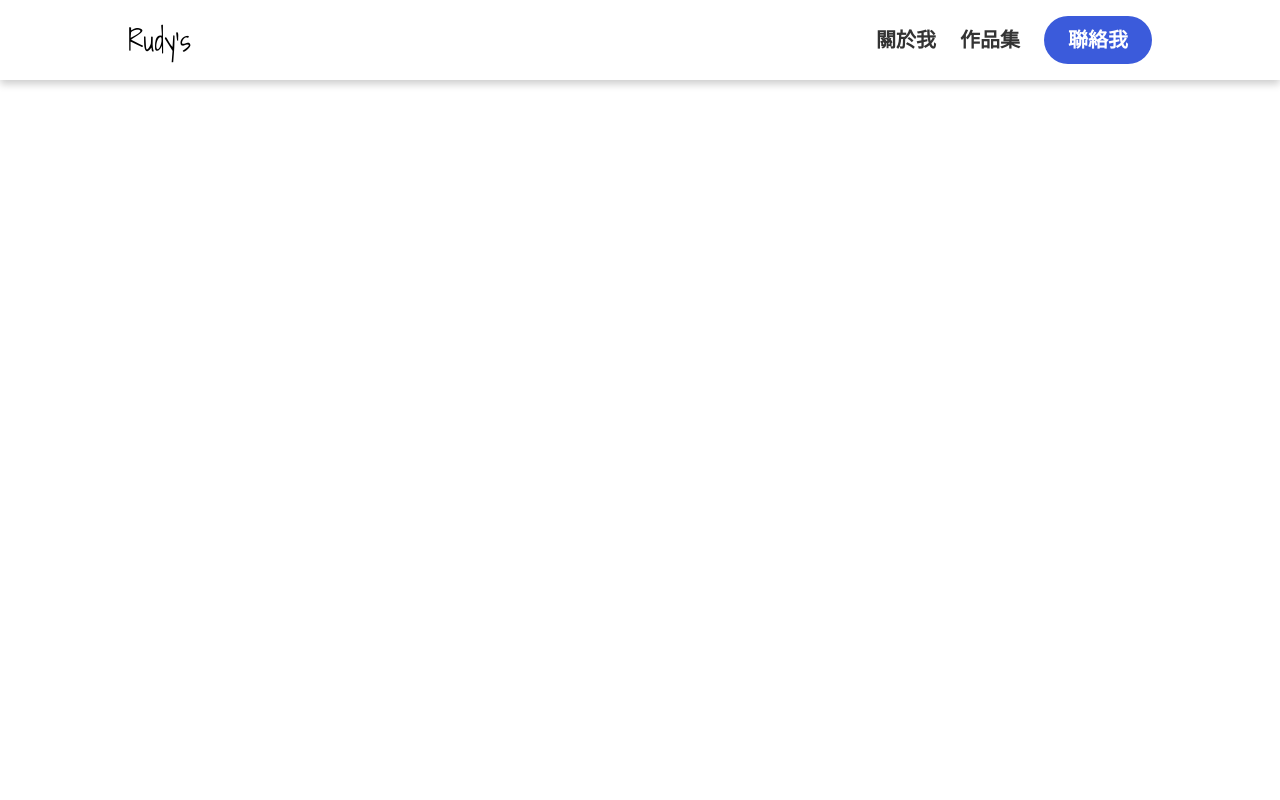
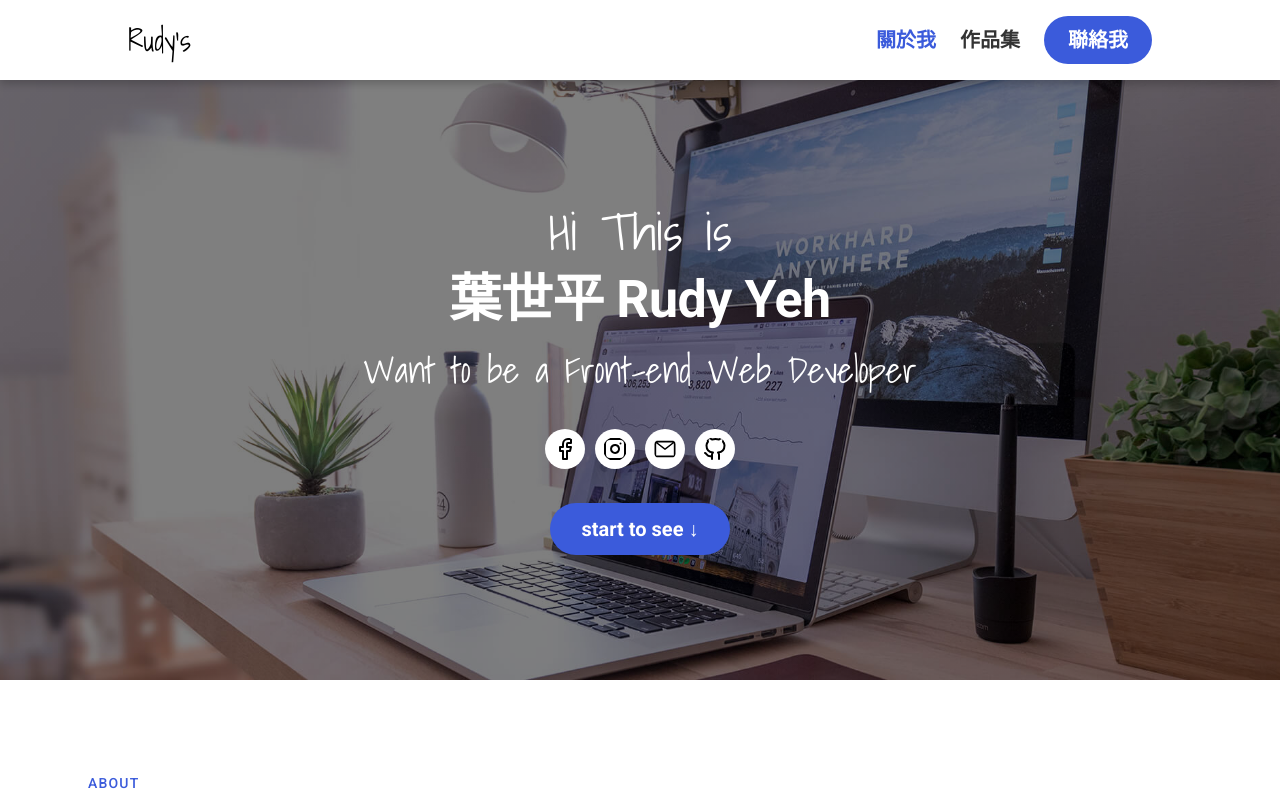
Before and after one commit to rudy0628/portfolio-v2, a React (Create React App) app: page / in a window 1280 px wide. Before the commit this address had no page. Shown: the top 800 px of the page. Built offline with nearby package versions, Linux system fonts and the light colour scheme.

Commit message:
change introduce to index page

```diff
--- a/src/App.js
+++ b/src/App.js
@@ -11,7 +11,7 @@ const App = () => {
 		<Fragment>
 			<MainHeader />
 			<Routes>
-				<Route path="/introduce" element={<IntroducePage />} />
+				<Route path="/" element={<IntroducePage />} />
 				<Route path="/project" element={<ProjectPage />} />
 				<Route path="/contact" element={<ContactPage />} />
 			</Routes>
--- a/src/components/layout/MainHeader.js
+++ b/src/components/layout/MainHeader.js
@@ -11,7 +11,7 @@ const MainHeader = () => {
 				<ul className={classes['header__nav--list']}>
 					<li className={classes['header__nav--item']}>
 						<NavLink
-							to="/introduce"
+							to="/"
 							className={({ isActive }) =>
 								isActive
 									? `${classes['header__nav--link']} ${classes['header__nav--active']}`
```
Also changed, not shown: src/page/Introduce.js (renamed from src/page/index.js).
